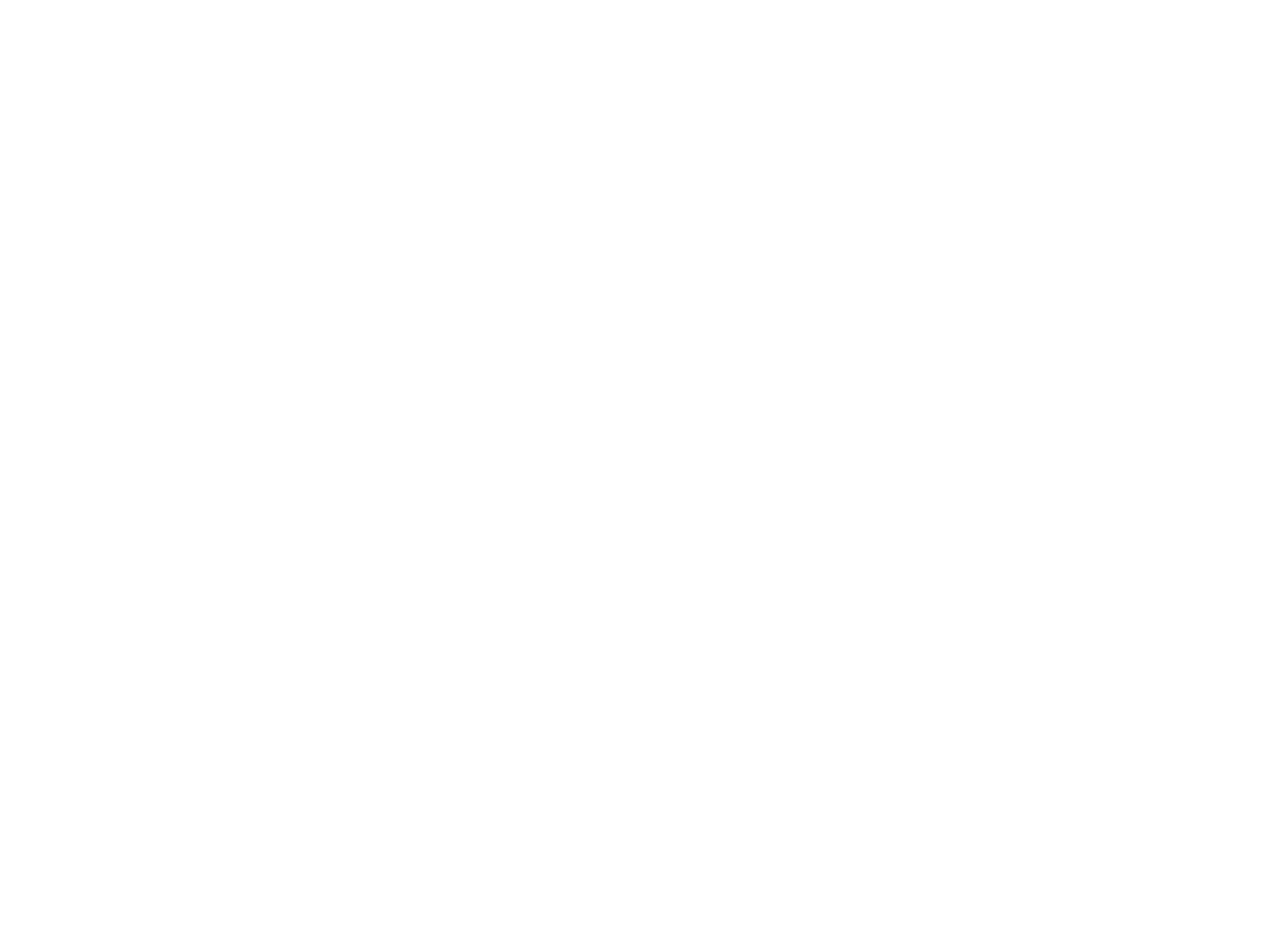
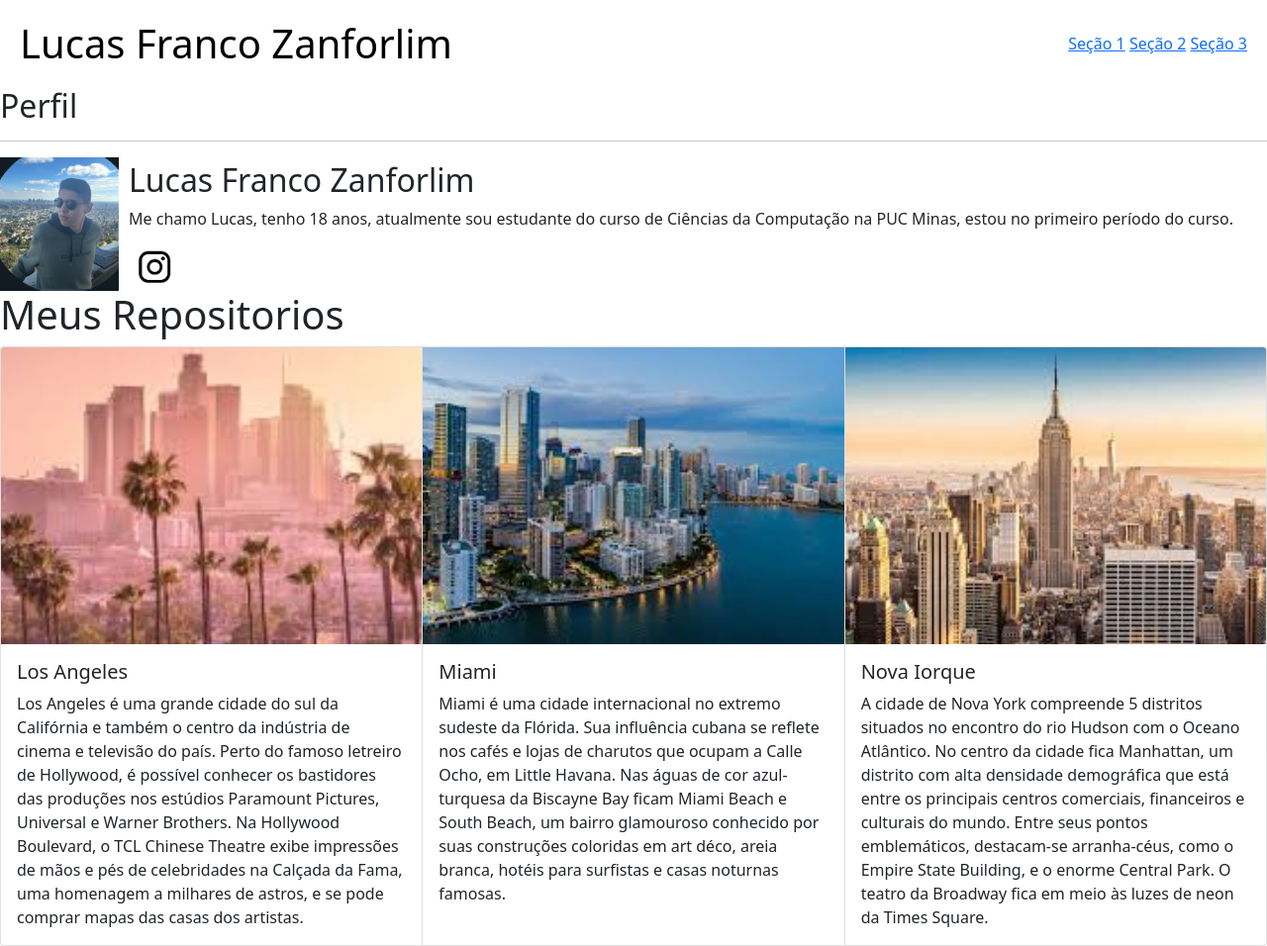
Before and after one commit to lucaszanfa/Trabalho-10-pts, a plain HTML site: page index.html in a window 1280 px wide. Shown: the whole page at 99% size. Before the commit the page ends 800 px from the top, so only its background shows below. Drawn offline with nearby package versions, Linux system fonts and the light colour scheme.

Commit message:
varias modificacoes

```diff
--- a/index.html
+++ b/index.html
@@ -4,9 +4,67 @@
     <meta charset="UTF-8">
     <meta name="viewport" content="width=device-width, initial-scale=1.0">
     <link rel="stylesheet" href="style.css">
+    <link href="https://cdn.jsdelivr.net/npm/bootstrap@5.0.2/dist/css/bootstrap.min.css" rel="stylesheet" integrity="sha384-EVSTQN3/azprG1Anm3QDgpJLIm9Nao0Yz1ztcQTwFspd3yD65VohhpuuCOmLASjC" crossorigin="anonymous">
+<script src="https://cdn.jsdelivr.net/npm/bootstrap@5.0.2/dist/js/bootstrap.bundle.min.js" integrity="sha384-MrcW6ZMFYlzcLA8Nl+NtUVF0sA7MsXsP1UyJoMp4YLEuNSfAP+JcXn/tWtIaxVXM" crossorigin="anonymous"></script>
     <title>Meu Site</title>
 </head>
 <body>
+    <header>
+        <div class="name-container">
+            <h1>Lucas Franco Zanforlim</h1>
+        </div>
+        <nav>
+            <a href="#section1">Seção 1</a>
+            <a href="#section2">Seção 2</a>
+            <a href="#section3">Seção 3</a>
+        </nav>
+    </header>
+    <section id="profile">
+        <h2>Perfil</h2>
+        <hr>
+        <div class="profile">
+            <img src="imgs/formatura.png" alt="Instagram">
+            <div class="description">
+                <h2 class="nome">Lucas Franco Zanforlim</h2>
+                <p>Me chamo Lucas, tenho 18 anos, atualmente sou estudante do curso de Ciências da Computação na PUC Minas, estou no primeiro período do curso.</p>
+                <div class="social">
+                    <a href="https://www.instagram.com/lucasfzanfa/" target="_blank"><img class="instagram-img" src="imgs/instagram (1) 09.png" alt="Instagram"></a>
+                </div>
+            </div>
+        </div>
+
+
+    </section>
+
+
+
+    <h1>Meus Repositorios</h1>
+    <div class="card-group">
+        <div class="card">
+            <img src="imgs/los angeles.jpeg" class="card-img-top" alt="...">
+            <div class="card-body">
+                <h5 class="card-title">Los Angeles</h5>
+                <p class="card-text">Los Angeles é uma grande cidade do sul da Califórnia e também o centro da indústria de cinema e televisão do país. Perto do famoso letreiro de Hollywood, é possível conhecer os bastidores das produções nos estúdios Paramount Pictures, Universal e Warner Brothers. Na Hollywood Boulevard, o TCL Chinese Theatre exibe impressões de mãos e pés de celebridades na Calçada da Fama, uma homenagem a milhares de astros, e se pode comprar mapas das casas dos artistas.</p>
+            </div>
+        </div>
+        <div class="card">
+            <img src="imgs/miami.jpeg" class="card-img-top" alt="...">
+            <div class="card-body">
+                <h5 class="card-title">Miami</h5>
+                <p class="card-text">Miami é uma cidade internacional no extremo sudeste da Flórida. Sua influência cubana se reflete nos cafés e lojas de charutos que ocupam a Calle Ocho, em Little Havana. Nas águas de cor azul-turquesa da Biscayne Bay ficam Miami Beach e South Beach, um bairro glamouroso conhecido por suas construções coloridas em art déco, areia branca, hotéis para surfistas e casas noturnas famosas.</p>
+            </div>
+        </div>
+        <div class="card">
+            <img src="imgs/nyc.jpg" class="card-img-top" alt="...">
+            <div class="card-body">
+                <h5 class="card-title">Nova Iorque</h5>
+                <p class="card-text">A cidade de Nova York compreende 5 distritos situados no encontro do rio Hudson com o Oceano Atlântico. No centro da cidade fica Manhattan, um distrito com alta densidade demográfica que está entre os principais centros comerciais, financeiros e culturais do mundo. Entre seus pontos emblemáticos, destacam-se arranha-céus, como o Empire State Building, e o enorme Central Park. O teatro da Broadway fica em meio às luzes de neon da Times Square.</p>
+            </div>
+        </div>
+    </div>
+
+
+
 
 </body>
 </html>
--- a/style.css
+++ b/style.css
@@ -0,0 +1,34 @@
+header {
+    color: black;
+    padding: 20px;
+    display: flex;
+    justify-content: space-between;
+    align-items: center;
+}
+body {
+    font-family: Arial, sans-serif;
+    margin: 0;
+    padding: 0;
+    display: flex;
+    flex-direction: column;
+}
+header h1 {
+    margin: 0;
+}
+.profile {
+    display: flex;
+    align-items: center;
+}
+
+.profile img {
+    width: 120px;
+    margin-right: 10px;
+}
+.social img{
+    width: 50px;
+    margin-right: 10px;
+}
+.card-img-top {
+    height: 300px;
+    object-fit: cover;
+}
```
Also changed, not shown: imgs/formatura.png (added), imgs/instagram (1) 09.png (added), imgs/los angeles.jpeg (added), imgs/miami.jpeg (added), imgs/nyc.jpg (added).
